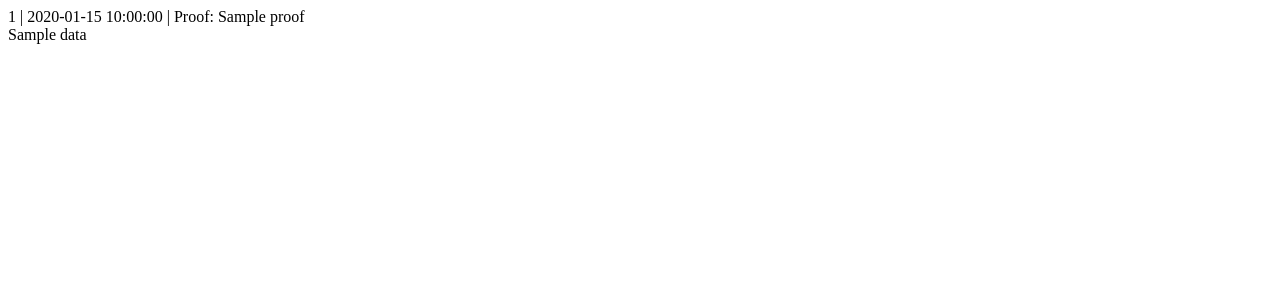
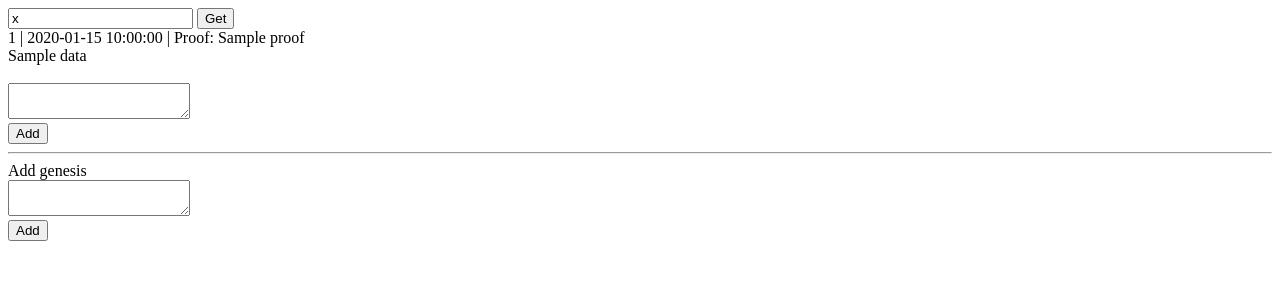
Before and after one commit to dontru/data-blockchain, a FastAPI app: template src/templates/index.html in a window 1280 px wide. Shown: the top 300 px of the page. Run offline with FastAPI, Linux system fonts and the light colour scheme; the template is opened without the code that fills it: most values are stand-ins (such as "Sample title", 1, 10 or a date in 2020).

Commit message:
Add Form

```diff
--- a/requirements.txt
+++ b/requirements.txt
@@ -11,3 +11,6 @@ jinja2~=2.11.3
 
 # pip install aiofiles
 aiofiles~=0.6.0
+
+# pip install python-multipart
+python-multipart~=0.0.5
--- a/src/main.py
+++ b/src/main.py
@@ -1,4 +1,4 @@
-from fastapi import FastAPI, Request
+from fastapi import FastAPI, Request, Form
 from fastapi.responses import HTMLResponse
 from fastapi.templating import Jinja2Templates
 
@@ -10,11 +10,29 @@ db = blockchain.DB('Blockchain.SQLite3')
 templates = Jinja2Templates(directory='templates')
 
 
-@app.get("/get/{block_hash}", response_class=HTMLResponse)
-def get(request: Request, block_hash: str):
+@app.get("/", response_class=HTMLResponse)
+def get(request: Request):
+    return templates.TemplateResponse("index.html", {"request": request})
+
+
+@app.post("/get", response_class=HTMLResponse)
+def get(request: Request, block_hash: str = Form(...)):
+    print("get block_hash", block_hash)
     return templates.TemplateResponse("index.html", {
         "request": request,
-        "blockchain": db.get_blockchain(block_hash)
+        "blockchain": db.get_blockchain(block_hash),
+        "block_hash": block_hash,
+    })
+
+
+@app.post("/add", response_class=HTMLResponse)
+def add(request: Request, previous_hash: str = Form(...), data: str = Form(...)):
+    block = db.add_block(previous_hash, data) if previous_hash != "GENESIS" else db.add_genesis(data)
+    block_hash = block.hexdigest()
+    return templates.TemplateResponse("index.html", {
+        "request": request,
+        "blockchain": db.get_blockchain(block_hash),
+        "block_hash": block_hash,
     })
 
 
--- a/src/templates/index.html
+++ b/src/templates/index.html
@@ -4,6 +4,11 @@
   <meta charset="utf-8">
 </head>
 <body>
+  <form action="/get" method="post">
+    <input type="text" name="block_hash" value="{{ block_hash }}" autocomplete="off">
+    <button type="submit">Get</button>
+  </form>
+  {% if blockchain %}
     {% for block in blockchain %}
       {{ block.index }} | {{ block.date() }} | Proof: {{ block.proof }}
       {% if block.previous_hash != "" %}
@@ -11,5 +16,18 @@
       {% endif %}<br>
       {{ block.data }}<br><br>
     {% endfor %}
+    <form action="/add" method="post">
+      <input type="hidden" name="previous_hash" value="{{ block_hash }}" autocomplete="off">
+      <textarea name="data"></textarea><br>
+      <button type="submit">Add</button>
+    </form>
+    <hr>
+  {% endif %}
+  Add genesis
+  <form action="/add" method="post">
+      <input type="hidden" name="previous_hash" value="GENESIS" autocomplete="off">
+      <textarea name="data"></textarea><br>
+      <button type="submit">Add</button>
+    </form>
 </body>
 </html>
```
Lines whose indentation alone changed are shown as unchanged.
